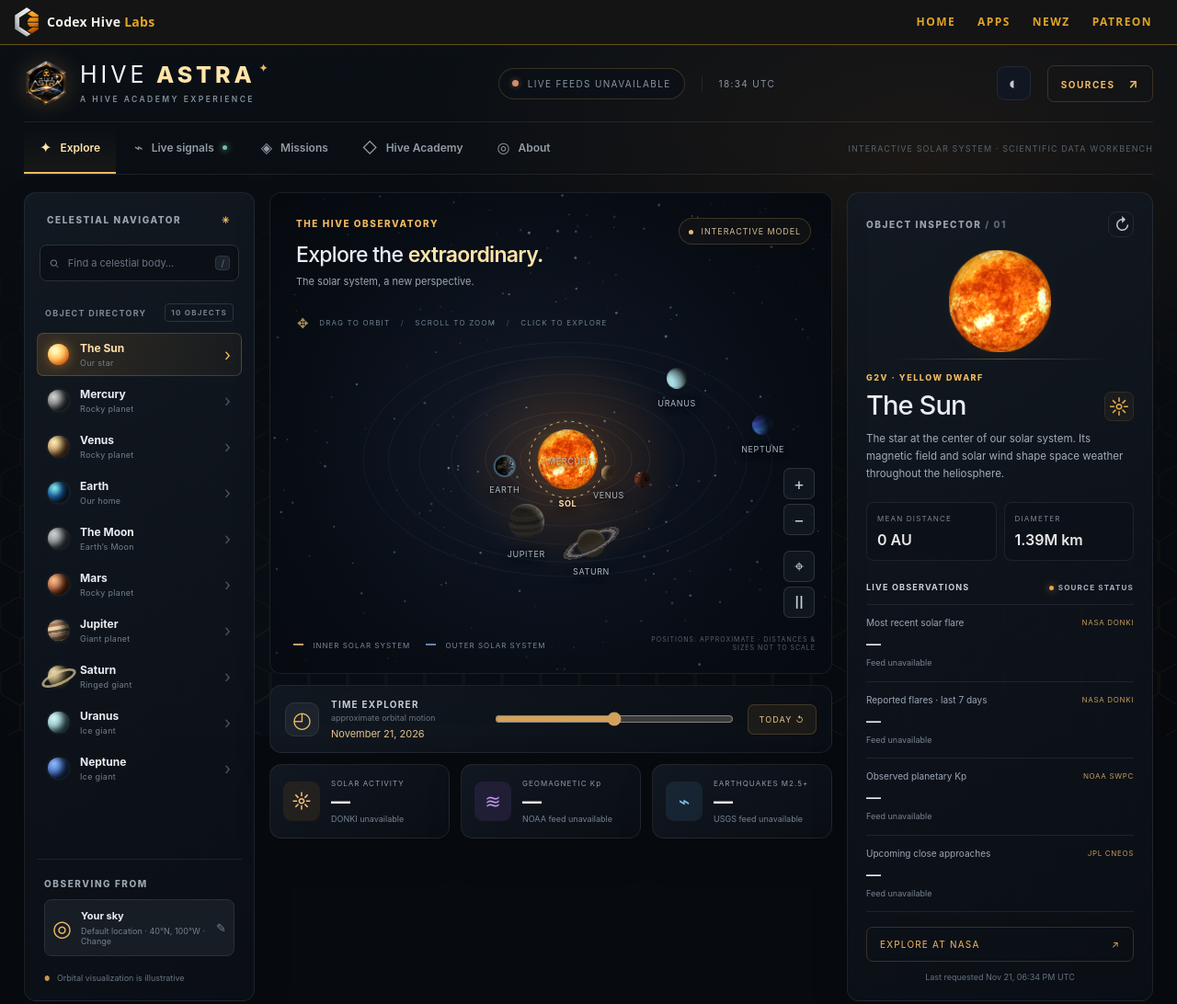
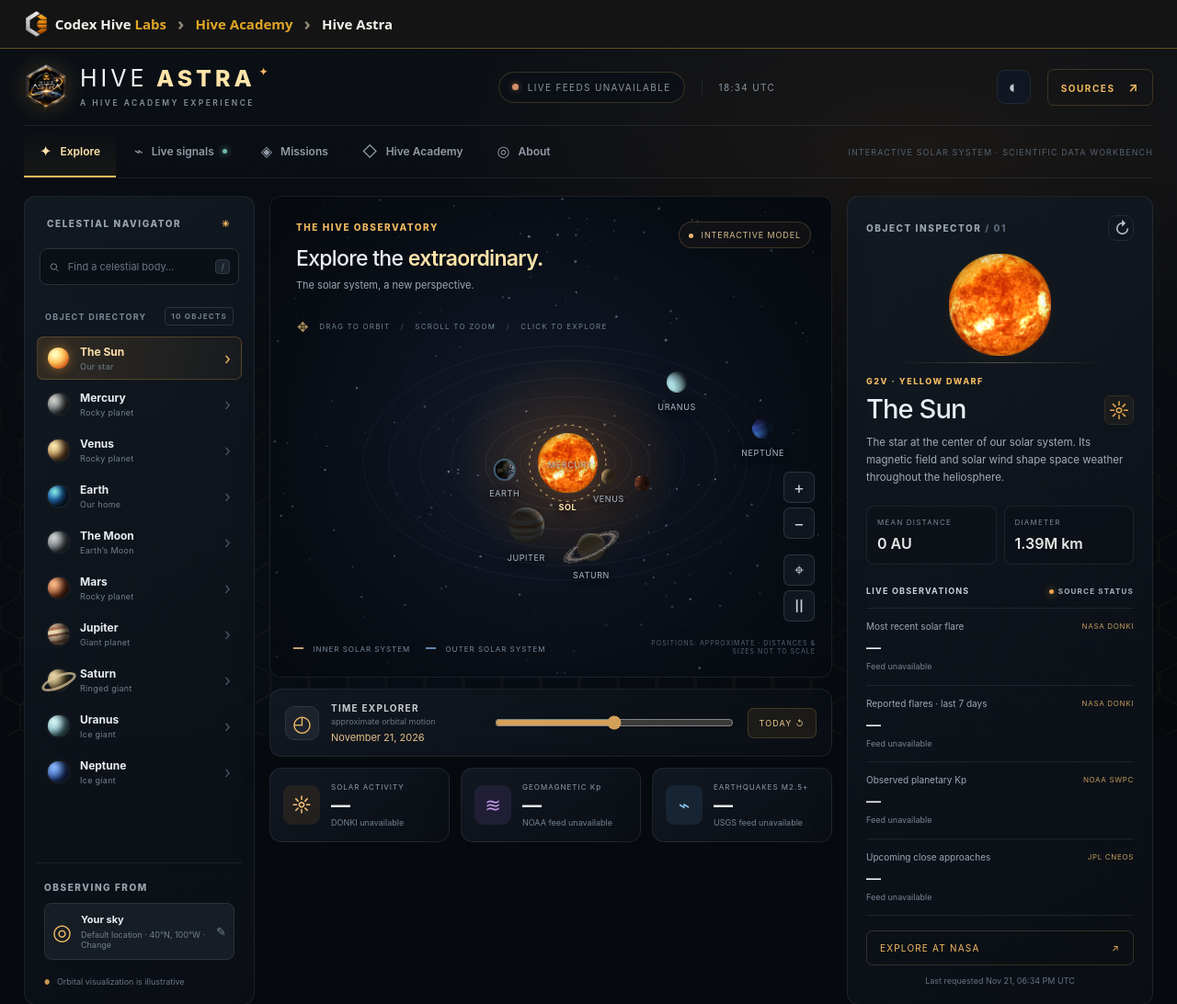
Before and after one commit to voineagvalentin5/hive-astra, a plain HTML site: page index.html in a window 1280 px wide. Shown: the top 1092 px of the page at 92% size. Drawn offline with Linux system fonts and the light colour scheme; no server answers; animation ran at ten frames a second.

Commit message:
Replace the stacked Labs nav with a Drive-style breadcrumb.
The top bar is now Codex Hive Labs › Hive Academy › Hive Astra. The official logo links back to codex-hive.com. Hive Astra's own header and tabs stay as the app bar. Nothing published.

```diff
--- a/index.html
+++ b/index.html
@@ -14,92 +14,57 @@
 <script>window.dataLayer=window.dataLayer||[];function gtag(){dataLayer.push(arguments);}gtag('js',new Date());gtag('config','G-DW4D6JPPB4');</script>
 </head>
 <body>
-<!-- chl-lab-nav -->
-<style>
-:root{--chl-nav-h:calc(48px + env(safe-area-inset-top,0px))}
-#chl-lab-nav,#chl-lab-nav *{box-sizing:border-box}
-#chl-lab-nav{
-  position:sticky;top:0;z-index:40;
-  background:#141414;
-  border-bottom:1px solid rgba(224,165,38,.42);
-  color:#e9e6df;
-  font-family:system-ui,-apple-system,"Segoe UI",Roboto,Helvetica,Arial,sans-serif;
-  -webkit-text-size-adjust:100%;
-  padding-top:env(safe-area-inset-top,0px);
-}
-#chl-lab-nav .chl-lab-nav__bar{
-  height:48px;display:flex;align-items:center;gap:12px;
-  padding:0 16px;max-width:1600px;margin:0 auto;position:relative;
-}
-#chl-lab-nav a.chl-lab-nav__brand{
-  display:flex;align-items:center;gap:9px;min-width:0;
-  color:#f3f0ea;text-decoration:none;flex:0 1 auto;
-}
-#chl-lab-nav a.chl-lab-nav__brand:hover{color:#fff}
-#chl-lab-nav a.chl-lab-nav__brand picture,#chl-lab-nav a.chl-lab-nav__brand img{display:block;flex-shrink:0}#chl-lab-nav a.chl-lab-nav__brand img{width:auto;height:32px}
-#chl-lab-nav .chl-lab-nav__name{
-  font-size:14px;font-weight:700;letter-spacing:.02em;line-height:1.15;
-  white-space:nowrap;overflow:hidden;text-overflow:ellipsis;
-}
-#chl-lab-nav .chl-lab-nav__labs{color:#e0a526;font-weight:700}
-#chl-lab-nav .chl-lab-nav__check{
-  position:absolute;width:1px;height:1px;padding:0;margin:-1px;
-  overflow:hidden;clip:rect(0,0,0,0);white-space:nowrap;border:0;
-}
-#chl-lab-nav .chl-lab-nav__toggle{
-  display:none;flex:0 0 auto;cursor:pointer;margin-left:auto;
-  width:40px;height:40px;place-items:center;
-  border:1px solid rgba(224,165,38,.4);border-radius:8px;color:#e0a526;background:transparent;
-}
-#chl-lab-nav .chl-lab-nav__toggle::after{content:"☰";font-size:20px;line-height:1}
-#chl-lab-nav .chl-lab-nav__check:checked + .chl-lab-nav__toggle::after{content:"✕";font-size:18px}
-#chl-lab-nav .chl-lab-nav__links{display:flex;align-items:center;gap:2px;margin-left:auto}
-#chl-lab-nav .chl-lab-nav__links a{
-  display:inline-flex;align-items:center;color:#e0a526;text-decoration:none;
-  font-size:12px;font-weight:650;letter-spacing:.12em;text-transform:uppercase;
-  padding:7px 11px;border-radius:6px;line-height:1;white-space:nowrap;
-}
-#chl-lab-nav .chl-lab-nav__links a:hover{color:#ffd36b;background:rgba(224,165,38,.08)}
-#chl-lab-nav .chl-lab-nav__links a[aria-current="page"]{
-  color:#ffd36b;box-shadow:inset 0 -2px 0 #e0a526;
-}
-#chl-lab-nav .chl-lab-nav__sr{position:absolute;width:1px;height:1px;padding:0;margin:-1px;overflow:hidden;clip:rect(0,0,0,0);white-space:nowrap;border:0}
-#chl-lab-nav a:focus-visible,#chl-lab-nav .chl-lab-nav__toggle:focus-visible,
-#chl-lab-nav .chl-lab-nav__check:focus-visible + .chl-lab-nav__toggle{
-  outline:2px solid #e0a526;outline-offset:2px;
-}
-@media (max-width:700px){
-  #chl-lab-nav .chl-lab-nav__bar{padding:0 12px}
-  #chl-lab-nav .chl-lab-nav__toggle{display:grid}
-  #chl-lab-nav .chl-lab-nav__links{
-    display:none;position:absolute;top:100%;right:0;left:auto;margin-left:0;
-    min-width:min(220px,calc(100vw - 24px));
-    flex-direction:column;align-items:stretch;gap:0;
-    background:#141414;border:1px solid rgba(224,165,38,.42);
-    border-radius:0 0 10px 10px;padding:8px 0;box-shadow:0 12px 28px rgba(0,0,0,.45);
-  }
-  #chl-lab-nav .chl-lab-nav__check:checked ~ .chl-lab-nav__links{display:flex}
-  #chl-lab-nav .chl-lab-nav__links a{padding:12px 16px;border-radius:0}
-  #chl-lab-nav .chl-lab-nav__links a[aria-current="page"]{box-shadow:inset 3px 0 0 #e0a526}
+<!-- chl-bc -->
+<style id="chl-bc">
+:root{--chl-nav-h:calc(52px + env(safe-area-inset-top,0px))}
+.bc,.bc *{box-sizing:border-box}
+.bc__badge{display:inline-block;font:700 10px/1 "Montserrat",system-ui,-apple-system,"Segoe UI",Roboto,Arial,sans-serif;letter-spacing:.16em;text-transform:uppercase;background:linear-gradient(180deg,#e2b768,#c99a4b);color:#16130d;padding:5px 9px;border-radius:999px;flex:none}
+.bc{position:sticky;top:0;z-index:40;background:#141414;border-bottom:1px solid rgba(224,165,38,.42);padding-top:env(safe-area-inset-top,0px);color:#e9e6df;-webkit-text-size-adjust:100%;overflow:hidden}
+.bc__in{max-width:1800px;margin:0 auto;padding:0 26px;height:52px;display:flex;align-items:center;gap:12px;min-width:0}
+.bc__list{display:flex;align-items:center;min-width:0;flex:1;list-style:none;margin:0;padding:0;font:650 15px/1.2 "Montserrat",system-ui,-apple-system,"Segoe UI",Roboto,Arial,sans-serif;white-space:nowrap}
+.bc__item{display:flex;align-items:center;min-width:0;flex:none}
+.bc__item+.bc__item::before{content:"›";content:"›"/"";color:#8f8778;font-size:20px;line-height:1;margin:0 10px;flex:none}
+.bc__item a,.bc__item span.cur{display:inline-flex;align-items:center;gap:9px;min-height:44px;color:#e0a526;text-decoration:none;border-radius:6px;padding:0 2px}
+.bc__item a:hover{color:#ffd36b;text-decoration:underline;text-underline-offset:4px}
+.bc__item [aria-current="page"],.bc__item span.cur{color:#f3f0ea}
+.bc__item a[aria-current="page"]:hover{color:#fff}
+.bc__item a:focus-visible{outline:2px solid #e0a526;outline-offset:2px}
+.bc__item--home a{color:#f3f0ea}
+.bc__item--home img{height:28px;width:auto;display:block;max-width:none}
+.bc__labs{color:#e0a526}
+.bc__dots{display:none}
+.bc__item--module,.bc__item--extra{flex:0 1 auto}
+.bc__item--module a,.bc__item--extra a,.bc__item--extra span.cur{display:block;min-width:0;overflow:hidden;text-overflow:ellipsis;white-space:nowrap;line-height:44px}
+.bc__item--extra:last-child{flex-shrink:1;min-width:3em}
+.bc__item--module{flex-shrink:3;min-width:2.5em}
+@media (max-width:560px){
+  .bc__in{padding:0 12px;gap:8px}
+  .bc__list{font-size:14px}
+  .bc__item+.bc__item::before{margin:0 6px}
+  .bc__item--home .bc__t{display:none}
+  .bc--deep .bc__item--academy .bc__t{display:none}
+  .bc--deep .bc__item--academy .bc__dots{display:inline;padding:0 6px;font-size:18px}
+  .bc--deep .bc__badge{display:none}
+  .bc__badge{font-size:9px;padding:4px 7px;letter-spacing:.12em}
+  .bc__item--module{flex-shrink:0}
+  .bc__item--academy{flex:0 1 auto;min-width:2.2em}
+  .bc__item--academy a{min-width:0;overflow:hidden}
+  .bc__item--academy .bc__t{overflow:hidden;text-overflow:ellipsis;white-space:nowrap}
+  .bc--deep .bc__item--module{flex-shrink:0}
+  .bc--deeper .bc__item--module{display:none}
 }
 </style>
-<nav id="chl-lab-nav" aria-label="Codex Hive Labs">
-  <div class="chl-lab-nav__bar">
-    <a class="chl-lab-nav__brand" href="https://codex-hive.com">
-      <picture><source type="image/webp" srcset="/chl-assets/codex-hive-mark-1x.webp 1x, /chl-assets/codex-hive-mark-2x.webp 2x, /chl-assets/codex-hive-mark-3x.webp 3x"><img src="/chl-assets/codex-hive-mark-1x.png" srcset="/chl-assets/codex-hive-mark-1x.png 1x, /chl-assets/codex-hive-mark-2x.png 2x, /chl-assets/codex-hive-mark-3x.png 3x" width="26" height="32" alt="Codex Hive" decoding="async"></picture>
-      <span class="chl-lab-nav__name">Codex Hive <span class="chl-lab-nav__labs">Labs</span></span>
-    </a>
-    <input type="checkbox" id="chl-lab-nav-toggle" class="chl-lab-nav__check" autocomplete="off">
-    <label class="chl-lab-nav__toggle" for="chl-lab-nav-toggle"><span class="chl-lab-nav__sr">Open Codex Hive Labs menu</span></label>
-    <div class="chl-lab-nav__links">
-      <a href="https://codex-hive.com">Home</a>
-      <a href="https://codex-hive.com/apps-1">Apps</a>
-      <a href="https://newz.codex-hive.com">Newz</a>
-      <a href="https://www.patreon.com/c/Codex_Hive_Labs" target="_blank" rel="noopener noreferrer">Patreon</a>
-    </div>
+<nav class="bc" aria-label="Breadcrumb">
+  <div class="bc__in">
+    <ol class="bc__list" id="bc">
+      <li class="bc__item bc__item--home"><a href="https://codex-hive.com" aria-label="Codex Hive Labs, codex-hive.com"><picture><source type="image/webp" srcset="/chl-assets/codex-hive-mark-1x.webp 1x, /chl-assets/codex-hive-mark-2x.webp 2x, /chl-assets/codex-hive-mark-3x.webp 3x"><img src="/chl-assets/codex-hive-mark-1x.png" srcset="/chl-assets/codex-hive-mark-1x.png 1x, /chl-assets/codex-hive-mark-2x.png 2x, /chl-assets/codex-hive-mark-3x.png 3x" width="26" height="32" alt="" decoding="async"></picture><span class="bc__t">Codex Hive <span class="bc__labs">Labs</span></span></a></li>
+      <li class="bc__item bc__item--academy"><a href="https://academy.codex-hive.com/" aria-label="Hive Academy"><span class="bc__t">Hive Academy</span><span class="bc__dots" aria-hidden="true">…</span></a></li>
+      <li class="bc__item bc__item--module"><a href="https://astra.codex-hive.com/" aria-current="page">Hive Astra</a></li>
+    </ol>
+
   </div>
 </nav>
-<!-- /chl-lab-nav -->
+<!-- /chl-bc -->
 
 <div class="hex-sky" aria-hidden="true"></div>
 <div id="app">
```
